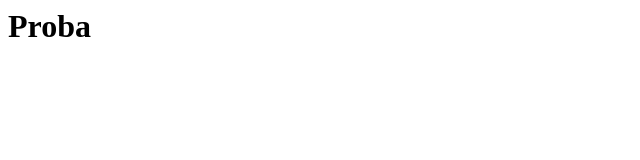
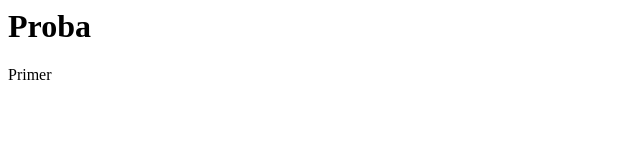
Before and after one commit to SlavenaL/Primer, a plain HTML site: page index.html in a window 1280 px wide. Shown: the full height of the page, 0-640 px from the left. Drawn offline with Linux system fonts and the light colour scheme.

Commit message:
Update index.html

```diff
--- a/index.html
+++ b/index.html
@@ -1,5 +1,6 @@
 <html>
 	<body>
 		<h1>Proba</h1>
+			<p>Primer</p>
 	</body>
 </html>
```
